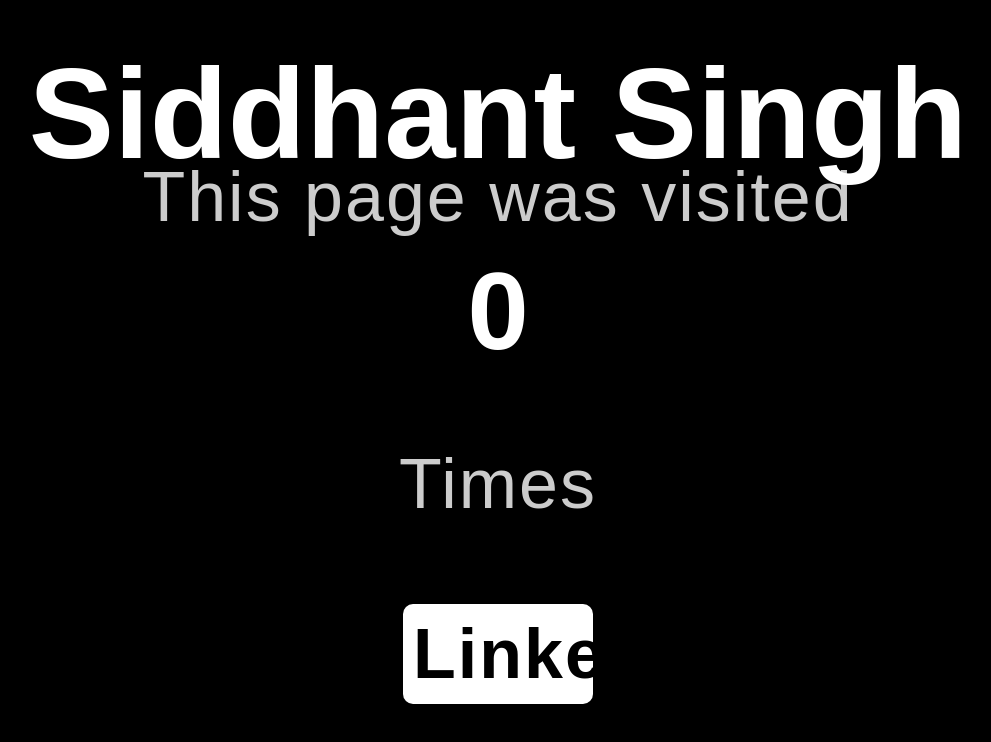
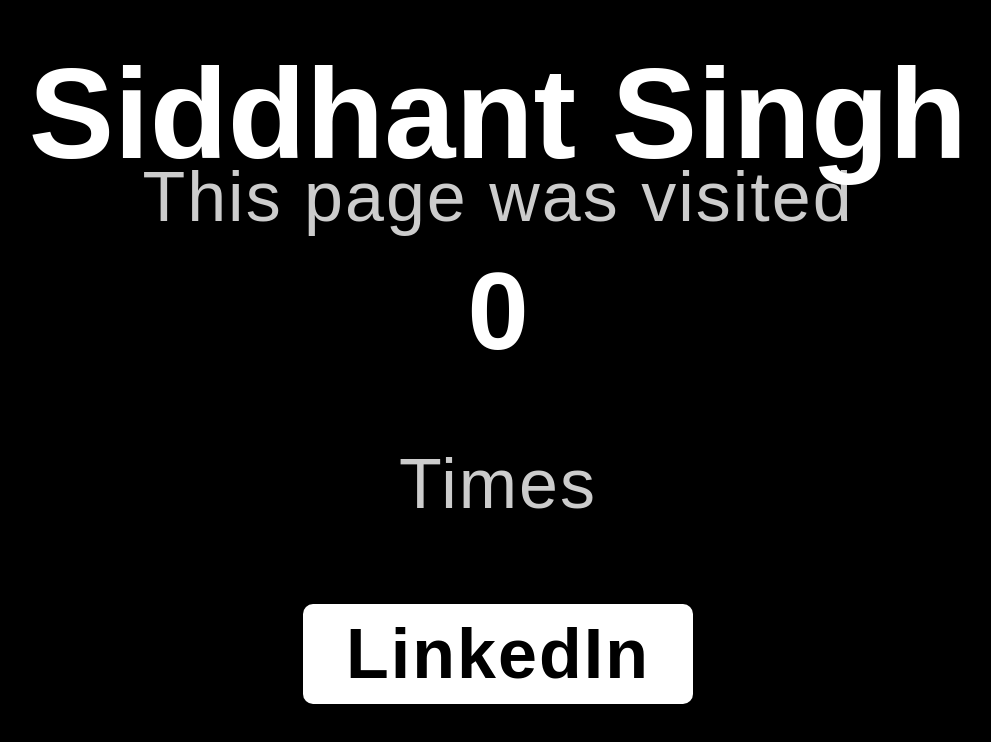
Before and after one commit to Siddhantsingh1230/Visitcount, a plain HTML site: page index.html in a window 1280 px wide. Shown: the whole page, without its empty margins (142-1133 px from the left). Drawn offline with Linux system fonts and the light colour scheme; no server answers; a web font is replaced by a local one.

Commit message:
Update index.html

```diff
--- a/index.html
+++ b/index.html
@@ -41,7 +41,7 @@ p {
 .link{
 
   background-color: white;
-  width: 190px;
+  width: 390px;
   padding: 10px;
   text-align: center;
   border-radius: 10px;
```
